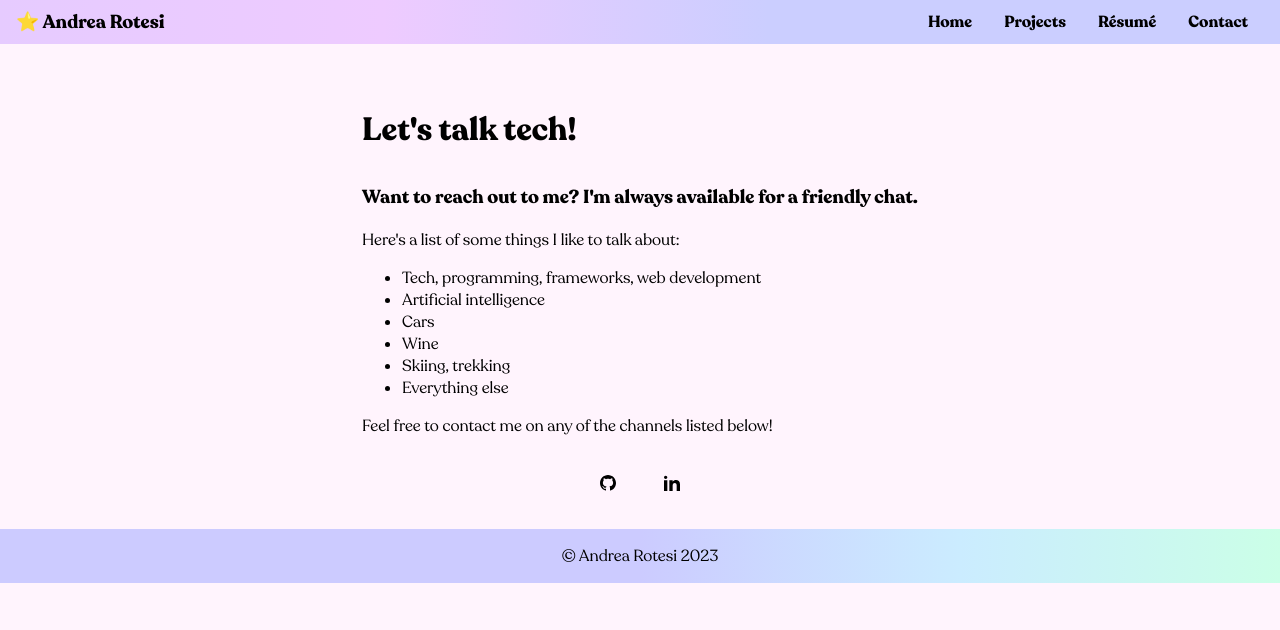
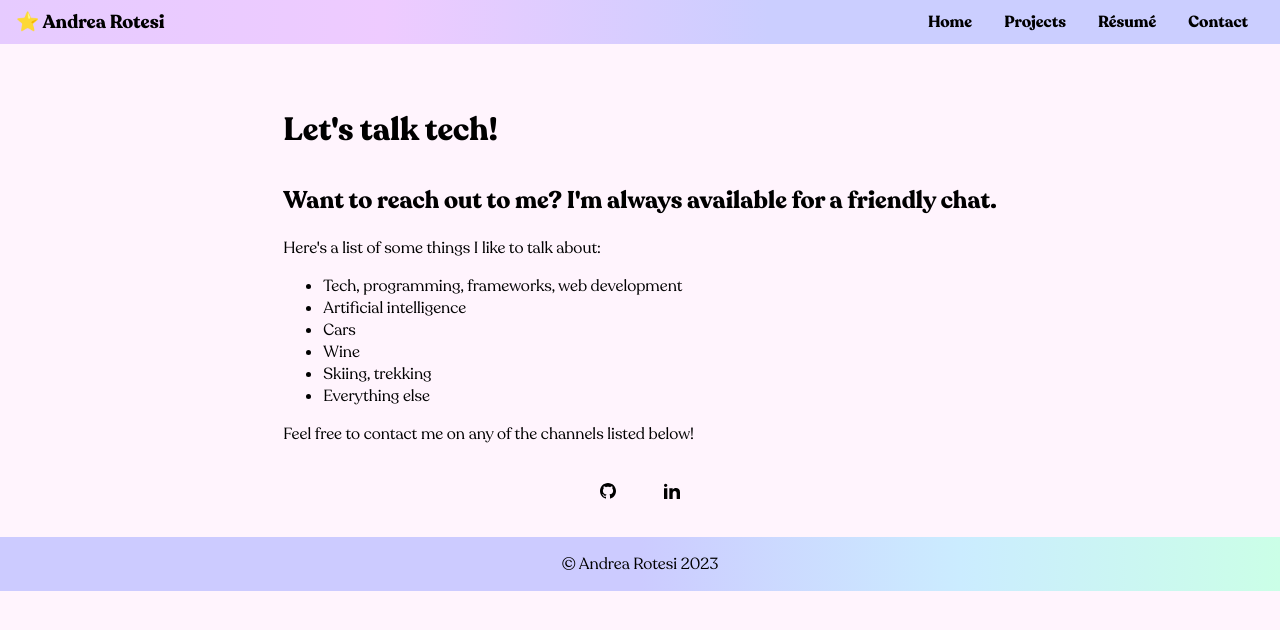
Before and after one commit to andrearotesi/personal-website, a React (Create React App) app: page /contact in a window 1280 px wide. Shown: the top 630 px of the page. Built offline with nearby package versions, Linux system fonts and the light colour scheme.

Commit message:
Added sequential headings (accessibility)

```diff
--- a/src/components/Card/Card.js
+++ b/src/components/Card/Card.js
@@ -7,7 +7,7 @@ const Card = (props) => {
   return (
     <div className="Card">
       <h1>{ title }</h1>
-      <h3>{ subtitle }</h3>
+      <h2>{ subtitle }</h2>
       { link && <a className='link' href={ link }>{ linkLabel ? linkLabel : link }</a> }
     </div>
   );
--- a/src/components/Card/Card.scss
+++ b/src/components/Card/Card.scss
@@ -11,7 +11,7 @@
         font-size: 1rem;
     }
 
-    h3 {
+    h2 {
         margin: 0;
         font-size: .75rem;
     }
@@ -34,7 +34,7 @@
             font-size: 1.75rem;
         }
 
-        h3 {
+        h2 {
             font-size: initial;
         }
 
--- a/src/pages/Contact/Contact.js
+++ b/src/pages/Contact/Contact.js
@@ -6,9 +6,9 @@ const Contact = () => {
     <div className='Contact'>
       <div className='body'>
         <h1>Let's talk tech!</h1>
-        <h3>
+        <h2>
           Want to reach out to me? I'm always available for a friendly chat.
-        </h3>
+        </h2>
         <span>Here's a list of some things I like to talk about:</span>
         <ul>
           <li>Tech, programming, frameworks, web development</li>
```
